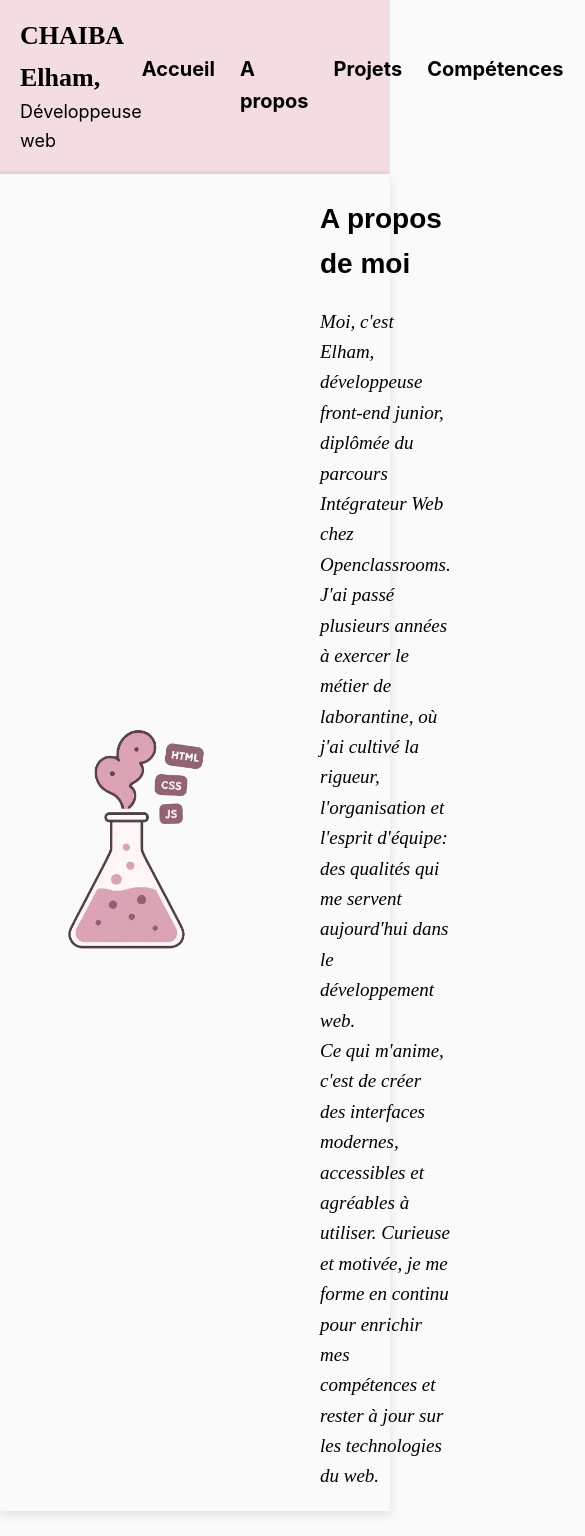
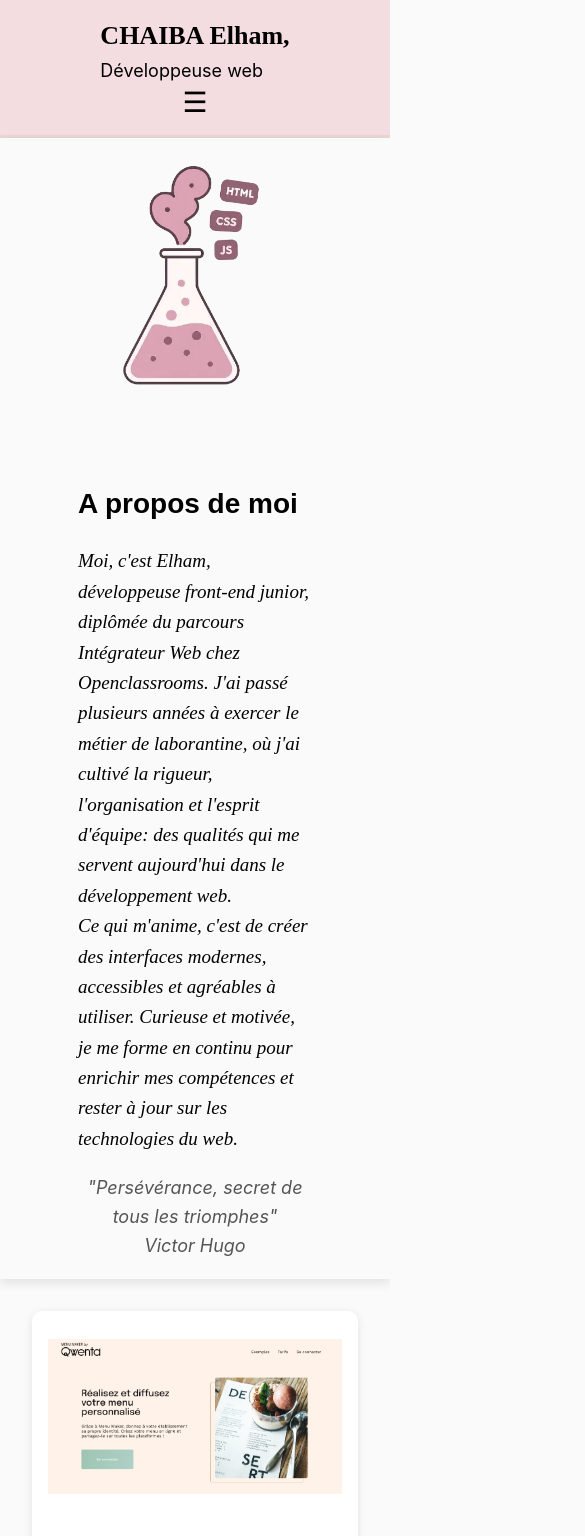
Before and after one commit to ilham-c/portfolio, a React (Vite) app: page / in a window 390 px wide. Shown: the top 1536 px of the page, 585 px wide, since content can reach past the window. Built offline with nearby package versions, Linux system fonts and the light colour scheme.

Commit message:
responsive mobile

```diff
--- a/src/components/AboutMe/index.jsx
+++ b/src/components/AboutMe/index.jsx
@@ -16,6 +16,10 @@ function AboutMe(){
          et agréables à utiliser. Curieuse et motivée, je me forme en continu pour enrichir mes compétences et rester à jour sur
          les technologies du web.
         </p>
+        <p className='about_quote'><em>"Persévérance, secret de tous les triomphes"</em>
+          <br />
+          <em>Victor Hugo</em>
+        </p>
         </div>
       </div>
    </section>
--- a/src/components/AboutMe/style.css
+++ b/src/components/AboutMe/style.css
@@ -31,3 +31,19 @@
   line-height: 1.6;
   font-size: 19px;
 }
+.about_quote em {
+  color: #555;
+}
+
+.about_quote {
+  text-align: center;
+  margin-top: 20px;
+  font-size: 18px;
+}
+
+@media (max-width: 768px){
+.about_container{
+  display: flex;
+  flex-direction: column;
+}
+}
--- a/src/components/Footer/style.css
+++ b/src/components/Footer/style.css
@@ -17,3 +17,11 @@
     width: 28px;
     height: 28px;
 }
+
+@media (max-width: 768px){
+.footer_container{
+    display: flex;
+    flex-direction: column;
+}
+
+}
--- a/src/components/Header/index.jsx
+++ b/src/components/Header/index.jsx
@@ -1,15 +1,27 @@
 import "./style.css";
+import { useState } from "react";
 
 function Header() {
+    const [isOpen, setIsOpen] = useState(false);
+
   return (
-    <header>
+    <header className={isOpen ? "open" : ""}>
       <div className="header_title">
         <p className="name">CHAIBA Elham,</p>
         <p className="job">Développeuse web</p>
       </div>
-      <nav className="header_nav">
+
+          {/* Hamburger visible en mobile */}
+      <button
+        className="burger"
+        onClick={() => setIsOpen(!isOpen)}
+        aria-label="Menu"
+      >
+        ☰
+      </button>
+
+        <nav className="header_nav">
         <ul className="header_titles">
-          <li className="navItem"><a href="#home">Accueil</a></li>
           <li className="navItem"><a href="#AboutMe">A propos </a></li>
           <li className="navItem"><a href="#Projects">Projets </a></li>
           <li className="navItem"><a href="#Skills">Compétences</a></li>
--- a/src/components/Header/style.css
+++ b/src/components/Header/style.css
@@ -43,3 +43,42 @@ header{
     font-weight: bold;
 
 }
+.burger {
+  display: none;
+  font-size: 28px;
+  background: none;
+  border: none;
+  cursor: pointer;
+}
+
+/* --- VERSION MOBILE --- */
+@media (max-width: 768px) {
+
+  .burger {
+    display: block;
+  }
+
+  .header_titles {
+    display: none;
+    flex-direction: column;
+    gap: 20px;
+    padding: 20px 0;
+    text-align: center;
+  }
+
+  header.open .header_titles {
+    display: flex;
+  }
+
+  header {
+    flex-direction: column;
+    align-items: center;
+    padding: 15px;
+  }
+
+  .header_nav {
+    width: 100%;
+    display: flex;
+    justify-content: center;
+  }
+}
--- a/src/components/Projects/style.css
+++ b/src/components/Projects/style.css
@@ -9,3 +9,9 @@
   margin: 0 auto;
 
 }
+@media (max-width: 768px){
+  .projects_grid{
+    display: flex;
+    flex-direction: column;
+  }
+}
```
